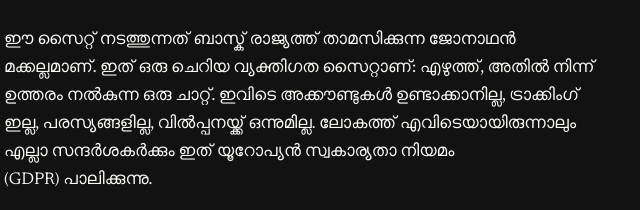
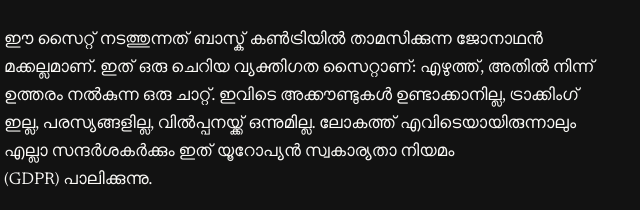
Before and after one commit to streamjonathan/jonathanmccallum-ml, an Eleventy site: page content/pages/privacy.md in a window 1280 px wide. Shown: the part 216-426 px from the top of the page, 336-976 px from the left. Built offline with nearby package versions, Linux system fonts and the light colour scheme; Eleventy itself is replaced by a stand-in of ours; files that its build step writes are made by us from their sources.

Commit message:
Privacy audit: correct Basque Country wording in privacy page (ml)

```diff
--- a/content/pages/privacy.md
+++ b/content/pages/privacy.md
@@ -6,7 +6,7 @@ original_url: https://jonathanmccallum.com/privacy/
 
 # സ്വകാര്യത
 
-ഈ സൈറ്റ് നടത്തുന്നത് ബാസ്ക് രാജ്യത്ത് താമസിക്കുന്ന ജോനാഥൻ മക്കല്ലമാണ്. ഇത് ഒരു ചെറിയ വ്യക്തിഗത സൈറ്റാണ്: എഴുത്ത്, അതിൽ നിന്ന് ഉത്തരം നൽകുന്ന ഒരു ചാറ്റ്. ഇവിടെ അക്കൗണ്ടുകൾ ഉണ്ടാക്കാനില്ല, ട്രാക്കിംഗ് ഇല്ല, പരസ്യങ്ങളില്ല, വിൽപ്പനയ്ക്ക് ഒന്നുമില്ല. ലോകത്ത് എവിടെയായിരുന്നാലും എല്ലാ സന്ദർശകർക്കും ഇത് യൂറോപ്യൻ സ്വകാര്യതാ നിയമം (GDPR) പാലിക്കുന്നു.
+ഈ സൈറ്റ് നടത്തുന്നത് ബാസ്ക് കൺട്രിയിൽ താമസിക്കുന്ന ജോനാഥൻ മക്കല്ലമാണ്. ഇത് ഒരു ചെറിയ വ്യക്തിഗത സൈറ്റാണ്: എഴുത്ത്, അതിൽ നിന്ന് ഉത്തരം നൽകുന്ന ഒരു ചാറ്റ്. ഇവിടെ അക്കൗണ്ടുകൾ ഉണ്ടാക്കാനില്ല, ട്രാക്കിംഗ് ഇല്ല, പരസ്യങ്ങളില്ല, വിൽപ്പനയ്ക്ക് ഒന്നുമില്ല. ലോകത്ത് എവിടെയായിരുന്നാലും എല്ലാ സന്ദർശകർക്കും ഇത് യൂറോപ്യൻ സ്വകാര്യതാ നിയമം (GDPR) പാലിക്കുന്നു.
 
 ഈ പേജിലെ എന്തിനെക്കുറിച്ചെങ്കിലും, അല്ലെങ്കിൽ നിങ്ങളുടെ വ്യക്തിഗത വിവരങ്ങളെക്കുറിച്ച് ചോദിക്കണമെങ്കിൽ, ജോനാഥന് എഴുതുക: <a href="#" data-contact-email data-contact-email-text>എനിക്ക് ഇമെയിൽ അയയ്ക്കുക</a>. [ഇൻസ്റ്റഗ്രാമിൽ](https://www.instagram.com/jonamccallum) അല്ലെങ്കിൽ [ത്രെഡ്സിൽ](https://www.threads.com/@jonamccallum) അദ്ദേഹത്തിന് സന്ദേശം അയയ്ക്കുകയും ചെയ്യാം.
 
```
